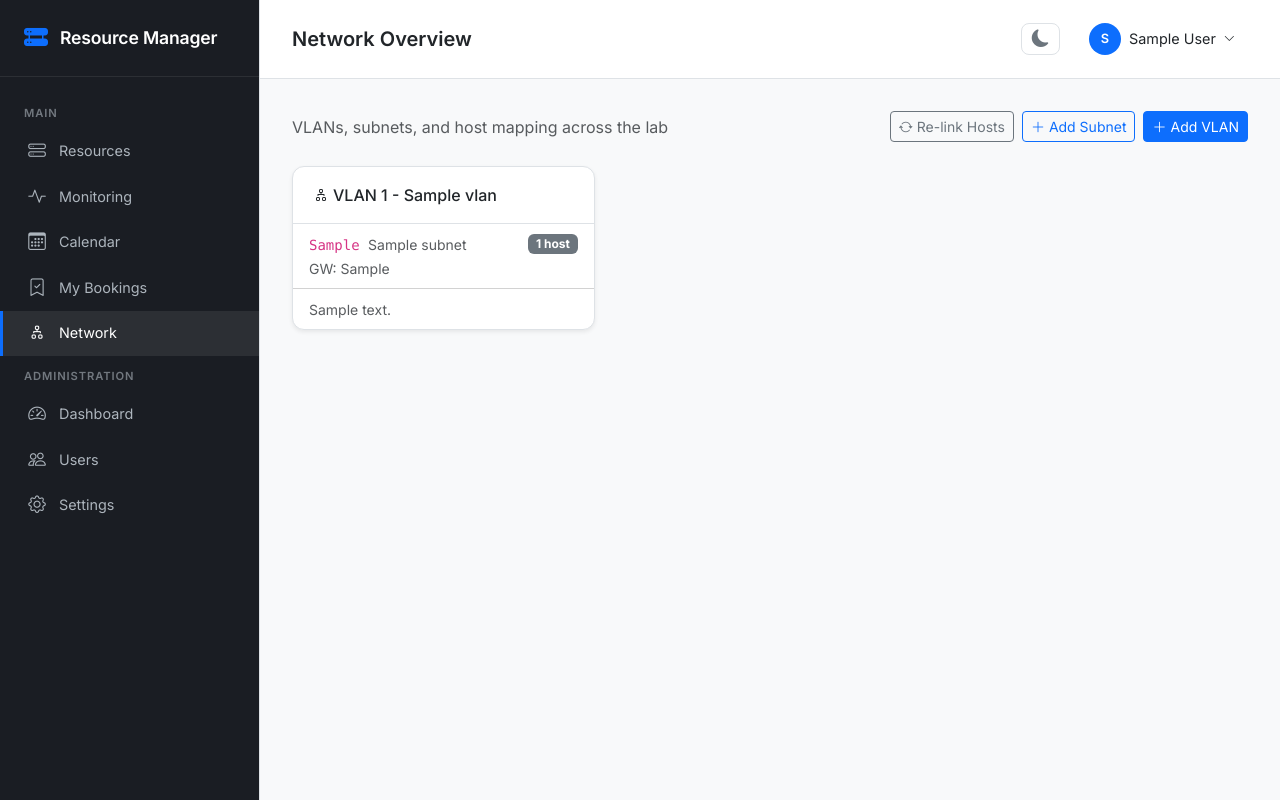
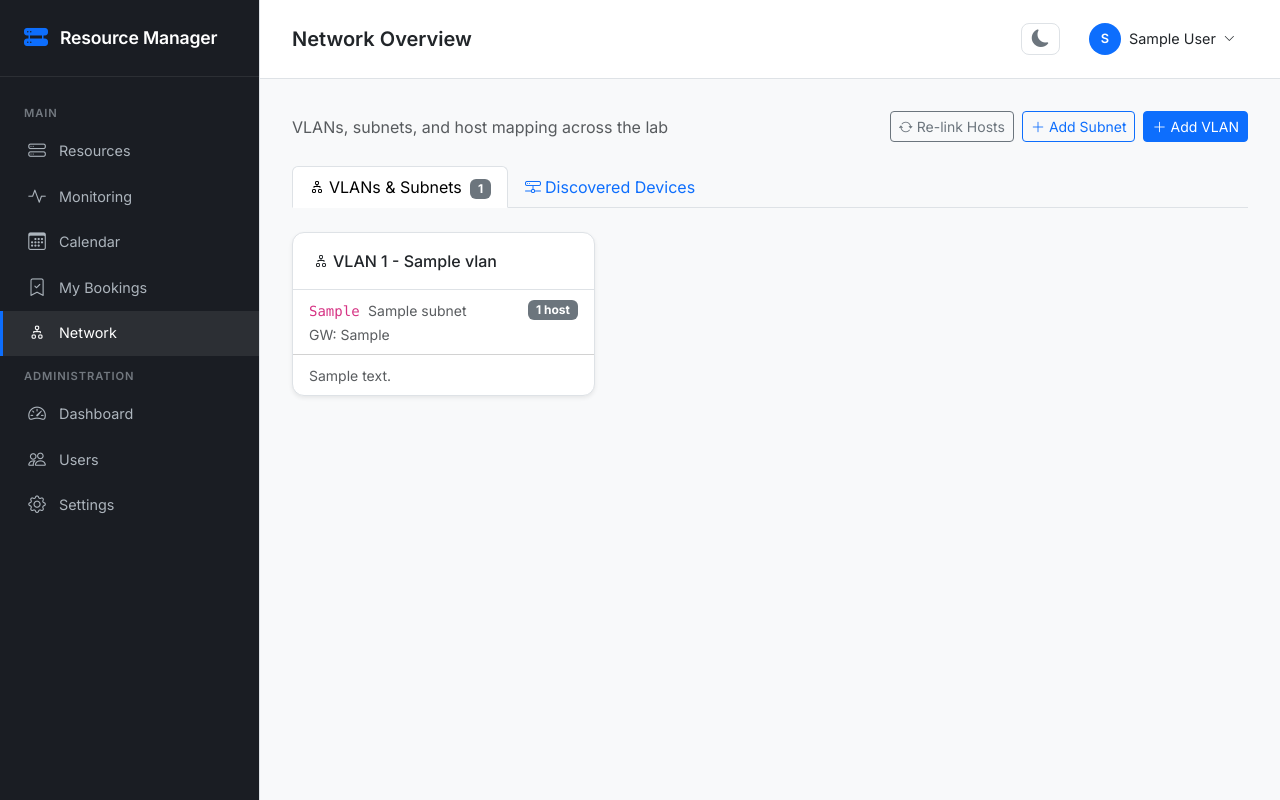
Before and after one commit to eddymhawejj/resource_manager, a Flask app: page /network/ in a window 1280 px wide. Run offline with Flask 3, Linux system fonts and the light colour scheme; a user stored in the database is signed in; tables that the repository leaves empty hold one stand-in row (values such as "Sample post"); some libraries are stand-ins or nearby versions.

Commit message:
Separate discovered devices into their own tab on Network Overview
- Discovered devices (resource_type='device') now appear in a dedicated
  "Discovered Devices" tab on the Network Overview page, keeping them
  out of the main resource list and booking system.
- Added "Promote" button to move a device into the bookable resource list
  (changes type from 'device' to 'testbed').
- Added "Delete" button to remove unwanted discovered devices.
- Filtered device-type resources from resource listing and booking
  calendar/create pages so they don't clutter the booking system.

https://claude.ai/code/session_016QXvAdy9TCLGZb39JLjv95

```diff
--- a/app/network/routes.py
+++ b/app/network/routes.py
@@ -4,7 +4,7 @@ from flask_login import login_required, current_user
 from app.network import bp
 from app.network.forms import VlanForm, SubnetForm
 from app.extensions import db
-from app.models import Vlan, Subnet, ResourceHost, AppSettings
+from app.models import Vlan, Subnet, Resource, ResourceHost, AppSettings
 
 
 def admin_required(f):
@@ -26,9 +26,13 @@ def overview():
     from app.network.switch_sync import is_switch_configured
     vlans = Vlan.query.order_by(Vlan.number).all()
     unlinked_hosts = ResourceHost.query.filter_by(subnet_id=None).all()
+    discovered_devices = Resource.query.filter_by(resource_type='device').order_by(Resource.name).all()
     last_sync = AppSettings.get('switch_last_sync', '')
+    last_discovery = AppSettings.get('switch_last_discovery', '')
     return render_template('network/overview.html', vlans=vlans, unlinked_hosts=unlinked_hosts,
-                           switch_configured=is_switch_configured(), last_sync=last_sync)
+                           discovered_devices=discovered_devices,
+                           switch_configured=is_switch_configured(),
+                           last_sync=last_sync, last_discovery=last_discovery)
 
 
 @bp.route('/vlans/add', methods=['GET', 'POST'])
@@ -216,6 +220,35 @@ def discover_now():
     return redirect(url_for('network.overview'))
 
 
+@bp.route('/devices/<int:resource_id>/promote', methods=['POST'])
+@login_required
+@admin_required
+def promote_device(resource_id):
+    """Promote a discovered device to a bookable testbed resource."""
+    device = db.session.get(Resource, resource_id) or abort(404)
+    if device.resource_type != 'device':
+        abort(400)
+    device.resource_type = 'testbed'
+    db.session.commit()
+    flash(f'{device.name} promoted to bookable resource.', 'success')
+    return redirect(url_for('network.overview'))
+
+
+@bp.route('/devices/<int:resource_id>/delete', methods=['POST'])
+@login_required
+@admin_required
+def delete_device(resource_id):
+    """Delete a discovered device."""
+    device = db.session.get(Resource, resource_id) or abort(404)
+    if device.resource_type != 'device':
+        abort(400)
+    name = device.name
+    db.session.delete(device)
+    db.session.commit()
+    flash(f'Discovered device {name} deleted.', 'success')
+    return redirect(url_for('network.overview'))
+
+
 def _auto_link_hosts_to_subnet(subnet):
     """Link all unlinked hosts whose IP falls in this subnet. Returns count.
 
--- a/app/resources/routes.py
+++ b/app/resources/routes.py
@@ -91,7 +91,9 @@ def admin_required(f):
 @bp.route('/')
 @login_required
 def list_resources():
-    testbeds = Resource.query.filter_by(parent_id=None).order_by(Resource.name).all()
+    testbeds = Resource.query.filter_by(parent_id=None).filter(
+        Resource.resource_type != 'device'
+    ).order_by(Resource.name).all()
     return render_template('resources/list.html', testbeds=testbeds)
 
 
--- a/app/templates/network/overview.html
+++ b/app/templates/network/overview.html
@@ -40,6 +40,25 @@
   {% endif %}
 </div>
 
+<!-- Tabs -->
+<ul class="nav nav-tabs mb-4" role="tablist">
+  <li class="nav-item" role="presentation">
+    <button class="nav-link active" id="vlans-tab" data-bs-toggle="tab" data-bs-target="#vlans-pane" type="button" role="tab">
+      <i class="bi bi-diagram-2 me-1"></i>VLANs & Subnets
+      {% if vlans %}<span class="badge bg-secondary ms-1">{{ vlans|length }}</span>{% endif %}
+    </button>
+  </li>
+  <li class="nav-item" role="presentation">
+    <button class="nav-link" id="devices-tab" data-bs-toggle="tab" data-bs-target="#devices-pane" type="button" role="tab">
+      <i class="bi bi-hdd-network me-1"></i>Discovered Devices
+      {% if discovered_devices %}<span class="badge bg-info ms-1">{{ discovered_devices|length }}</span>{% endif %}
+    </button>
+  </li>
+</ul>
+
+<div class="tab-content">
+  <!-- VLANs & Subnets Tab -->
+  <div class="tab-pane fade show active" id="vlans-pane" role="tabpanel">
     {% if vlans %}
     <div class="row g-4">
       {% for vlan in vlans %}
@@ -132,4 +151,90 @@
       </div>
     </div>
     {% endif %}
+  </div>
+
+  <!-- Discovered Devices Tab -->
+  <div class="tab-pane fade" id="devices-pane" role="tabpanel">
+    {% if last_discovery %}
+    <p class="text-muted mb-3">
+      <small>Last discovery: {{ last_discovery[:16]|replace('T', ' ') }}</small>
+    </p>
+    {% endif %}
+
+    {% if discovered_devices %}
+    <div class="table-responsive">
+      <table class="table table-hover align-middle">
+        <thead>
+          <tr>
+            <th>Device Name</th>
+            <th>Hosts</th>
+            <th>Subnet</th>
+            <th>Description</th>
+            {% if current_user.is_admin %}
+            <th class="text-end">Actions</th>
+            {% endif %}
+          </tr>
+        </thead>
+        <tbody>
+          {% for device in discovered_devices %}
+          <tr>
+            <td>
+              <i class="bi bi-hdd-network me-1 text-info"></i>
+              <a href="{{ url_for('resources.detail', resource_id=device.id) }}" class="text-decoration-none">
+                {{ device.name }}
+              </a>
+            </td>
+            <td>
+              {% for host in device.hosts.all() %}
+              <div>
+                <code>{{ host.address }}</code>
+                {% if host.label %}<small class="text-muted ms-1">{{ host.label }}</small>{% endif %}
+              </div>
+              {% endfor %}
+            </td>
+            <td>
+              {% for host in device.hosts.all() %}
+              <div>
+                {% if host.subnet %}
+                <span class="badge bg-success">{{ host.subnet.cidr }}</span>
+                {% else %}
+                <span class="badge bg-secondary">Unlinked</span>
+                {% endif %}
+              </div>
+              {% endfor %}
+            </td>
+            <td><small class="text-muted">{{ device.description }}</small></td>
+            {% if current_user.is_admin %}
+            <td class="text-end">
+              <div class="btn-group btn-group-sm">
+                <form method="POST" action="{{ url_for('network.promote_device', resource_id=device.id) }}" class="d-inline">
+                  <input type="hidden" name="csrf_token" value="{{ csrf_token() }}">
+                  <button type="submit" class="btn btn-outline-success" title="Promote to bookable resource">
+                    <i class="bi bi-arrow-up-circle me-1"></i>Promote
+                  </button>
+                </form>
+                <form method="POST" action="{{ url_for('network.delete_device', resource_id=device.id) }}" class="d-inline"
+                      onsubmit="return confirm('Delete discovered device {{ device.name }}?');">
+                  <input type="hidden" name="csrf_token" value="{{ csrf_token() }}">
+                  <button type="submit" class="btn btn-outline-danger" title="Remove this device">
+                    <i class="bi bi-trash"></i>
+                  </button>
+                </form>
+              </div>
+            </td>
+            {% endif %}
+          </tr>
+          {% endfor %}
+        </tbody>
+      </table>
+    </div>
+    {% else %}
+    <div class="empty-state">
+      <i class="bi bi-hdd-network d-block" style="font-size: 2.5rem;"></i>
+      <h5>No discovered devices</h5>
+      <p class="text-muted">Use "Discover Hosts (LLDP)" to find devices connected to the switch. Discovered devices appear here and are separate from your bookable resources.</p>
+    </div>
+    {% endif %}
+  </div>
+</div>
 {% endblock %}
```
Also changed, not shown: app/bookings/routes.py (+6 -2 lines). Lines whose indentation alone changed are shown as unchanged.
